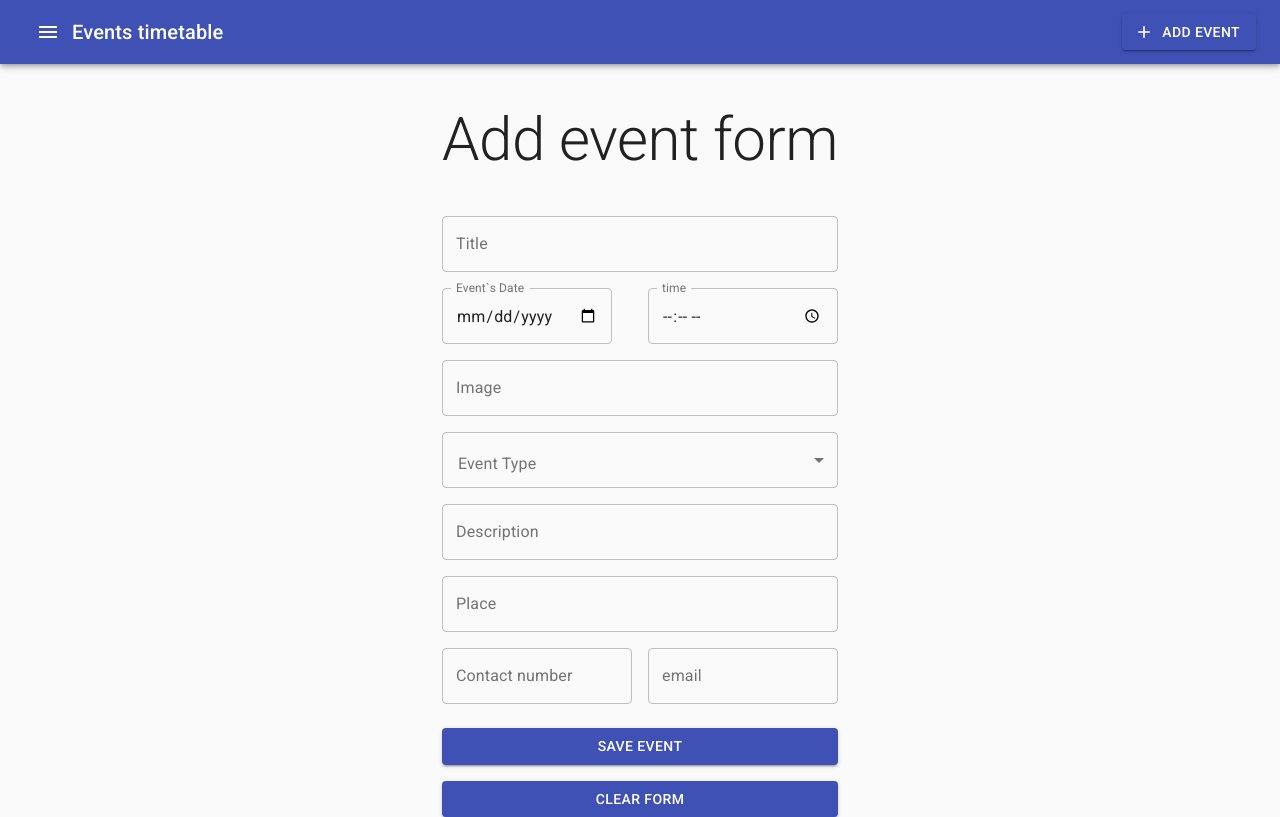
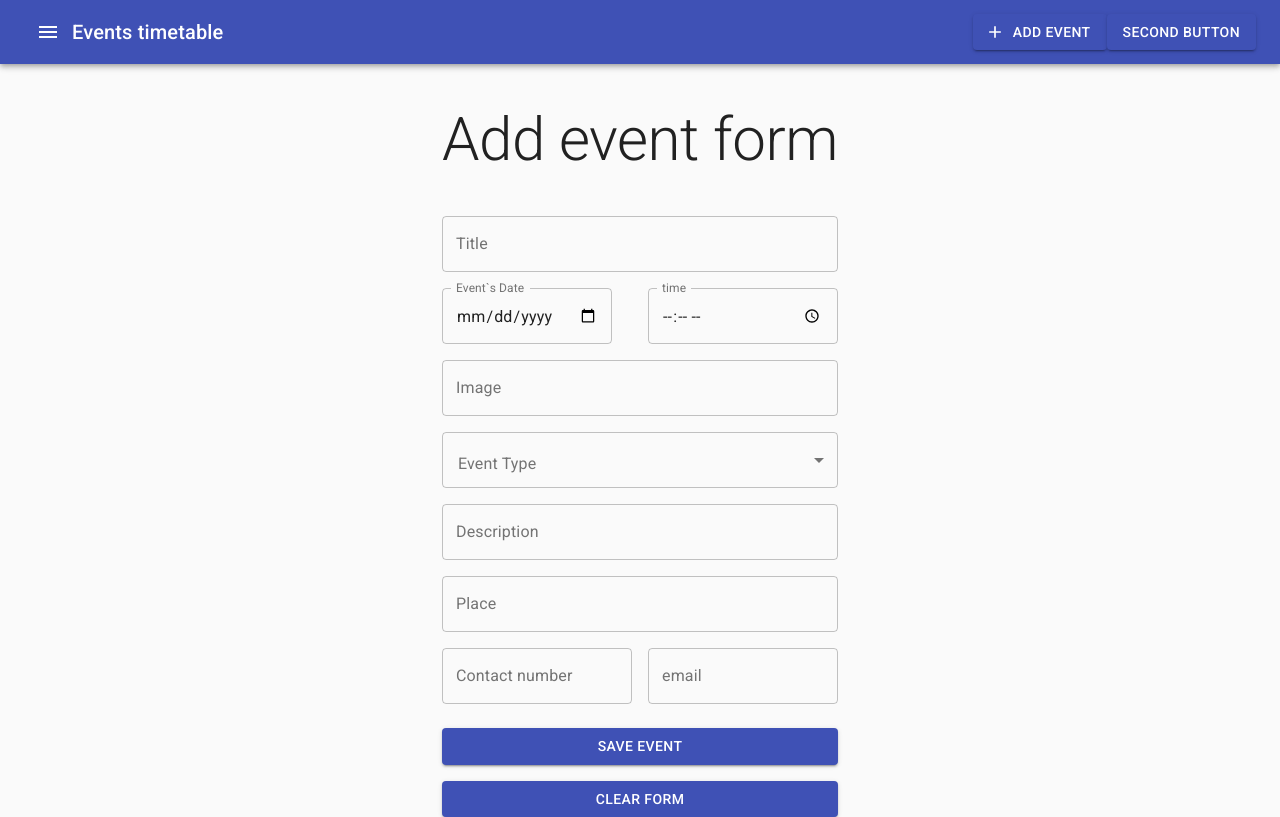
Before and after one commit to PwKaras/events_timetable, a React (Create React App) app: page /add in a window 1280 px wide. Built offline with nearby package versions, Linux system fonts and the light colour scheme.

Commit message:
two way to style tooltip

```diff
--- a/dane.json
+++ b/dane.json
@@ -81,6 +81,17 @@
       "email": "admin@john.com",
       "place": "London",
       "id": 4
+    },
+    {
+      "title": "Uluru",
+      "image": "",
+      "date": "2020-12-17",
+      "time": "12:02",
+      "eventType": "health",
+      "phone": "",
+      "email": "",
+      "place": "",
+      "id": 5
     }
   ]
 }
--- a/src/components/AddEventForm.tsx
+++ b/src/components/AddEventForm.tsx
@@ -178,7 +178,7 @@ const InnerForm = (props: OtherProps & FormikProps<EventItem>) => {
               >
                 <MenuItem value="sport">Sport</MenuItem>
                 <MenuItem value="culture">Culture</MenuItem>
-                <MenuItem>Health</MenuItem>
+                <MenuItem value="health">Health</MenuItem>
               </Select>
             </Field>
           </Grid>
@@ -327,16 +327,7 @@ export const AddEventForm = withFormik<MyFormProps, EventItem>({
   }),
 
   handleSubmit(
-    {
-      title,
-      image,
-      date,
-      time,
-      eventType,
-      phone,
-      email,
-      place,
-    }: EventItem,
+    { title, image, date, time, eventType, phone, email, place }: EventItem,
     { props, setSubmitting, setErrors }
   ) {
     // POST inputs data to endpoint /add
--- a/src/components/Header.tsx
+++ b/src/components/Header.tsx
@@ -1,5 +1,10 @@
 import React from 'react';
-import { createStyles, makeStyles, Theme } from '@material-ui/core/styles';
+import {
+  createStyles,
+  makeStyles,
+  Theme,
+  withStyles,
+} from '@material-ui/core/styles';
 import AppBar from '@material-ui/core/AppBar';
 import Toolbar from '@material-ui/core/Toolbar';
 import Typography from '@material-ui/core/Typography';
@@ -7,6 +12,7 @@ import Button from '@material-ui/core/Button';
 import AddIcon from '@material-ui/icons/Add';
 import { Link } from 'react-router-dom';
 import ToogleMenu from './ToogleMenu';
+import { Tooltip } from '@material-ui/core';
 
 const useStyles = makeStyles((theme: Theme) =>
   createStyles({
@@ -15,12 +21,24 @@ const useStyles = makeStyles((theme: Theme) =>
     },
     title: {
       flexGrow: 1,
-    }
+    },
+    customTooltip: {
+      maxWidth: 75,
+      backgroundColor: 'blue',
+    },
   })
 );
 
 export default function Header() {
   const classes = useStyles();
+
+  // 1 way to style tooltip
+  const SlimTooltip = withStyles({
+    tooltip: {
+      backgroundColor: 'red',
+      maxWidth: 50,
+    },
+  })(Tooltip);
 
   return (
     <div className={classes.root}>
@@ -32,7 +50,8 @@ export default function Header() {
             Events timetable
           </Typography>
 
-          {/*redirect to add events view  */}
+          {/* redirect to add events view */}
+          <SlimTooltip title="add new event even very, very long">
             <Button
               component={Link}
               to="/add"
@@ -42,6 +61,19 @@ export default function Header() {
             >
               Add event
             </Button>
+          </SlimTooltip>
+
+          {/* 2 way to style tooltip */}
+          <Tooltip
+            title="way to classes tooltip"
+            classes={{
+              tooltip: classes.customTooltip,
+            }}
+          >
+            <Button variant="contained" color="primary">
+              second button
+            </Button>
+          </Tooltip>
         </Toolbar>
       </AppBar>
     </div>
--- a/src/index.tsx
+++ b/src/index.tsx
@@ -2,6 +2,10 @@ import React from 'react';
 import ReactDOM from 'react-dom';
 import './index.css';
 import App from './App';
+import {createStore, combineReducers, compose, applyMiddleware} from 'redux';
+
+
+// const store = createStore();
 
 ReactDOM.render(
     <App />
```
Also changed, not shown: package.json (+6 -2 lines), src/store/reducers/event.tsx (added, +9 -0 lines), 2 other files (tests, documents, lock files or other folders). Lines whose indentation alone changed are shown as unchanged.
